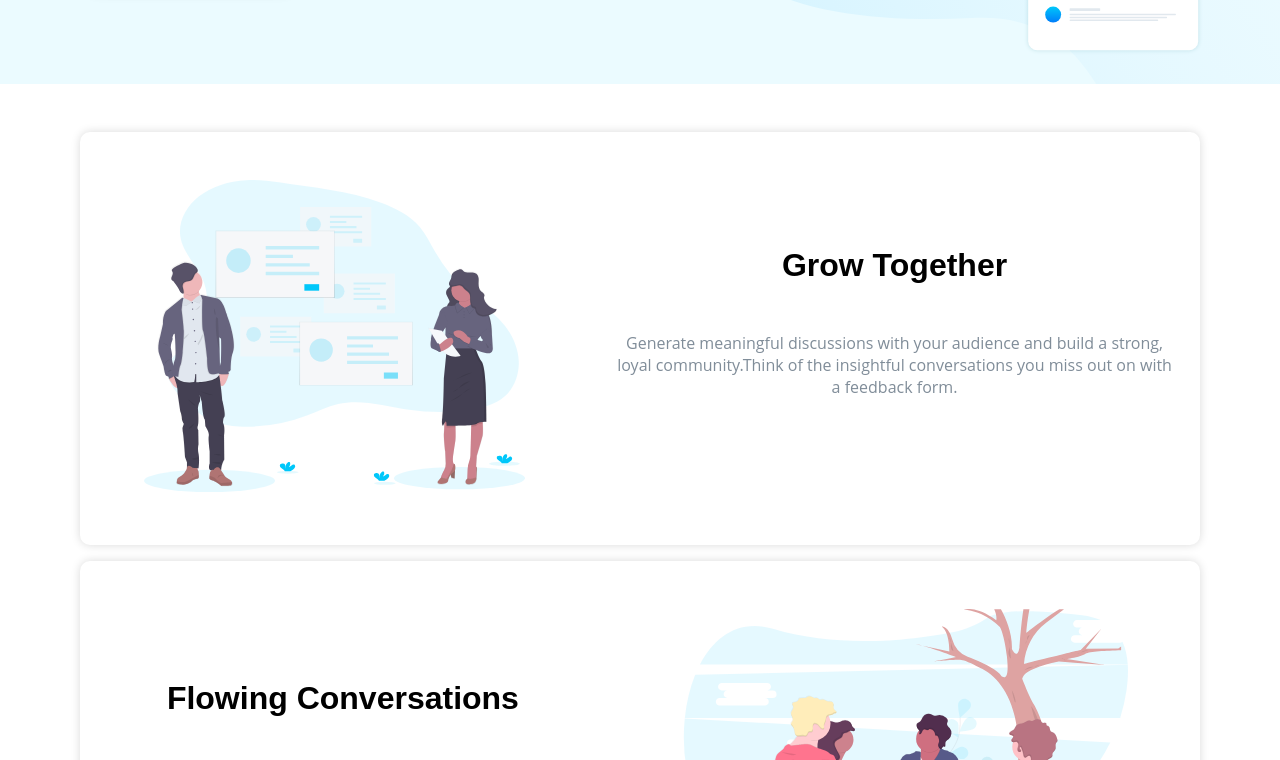
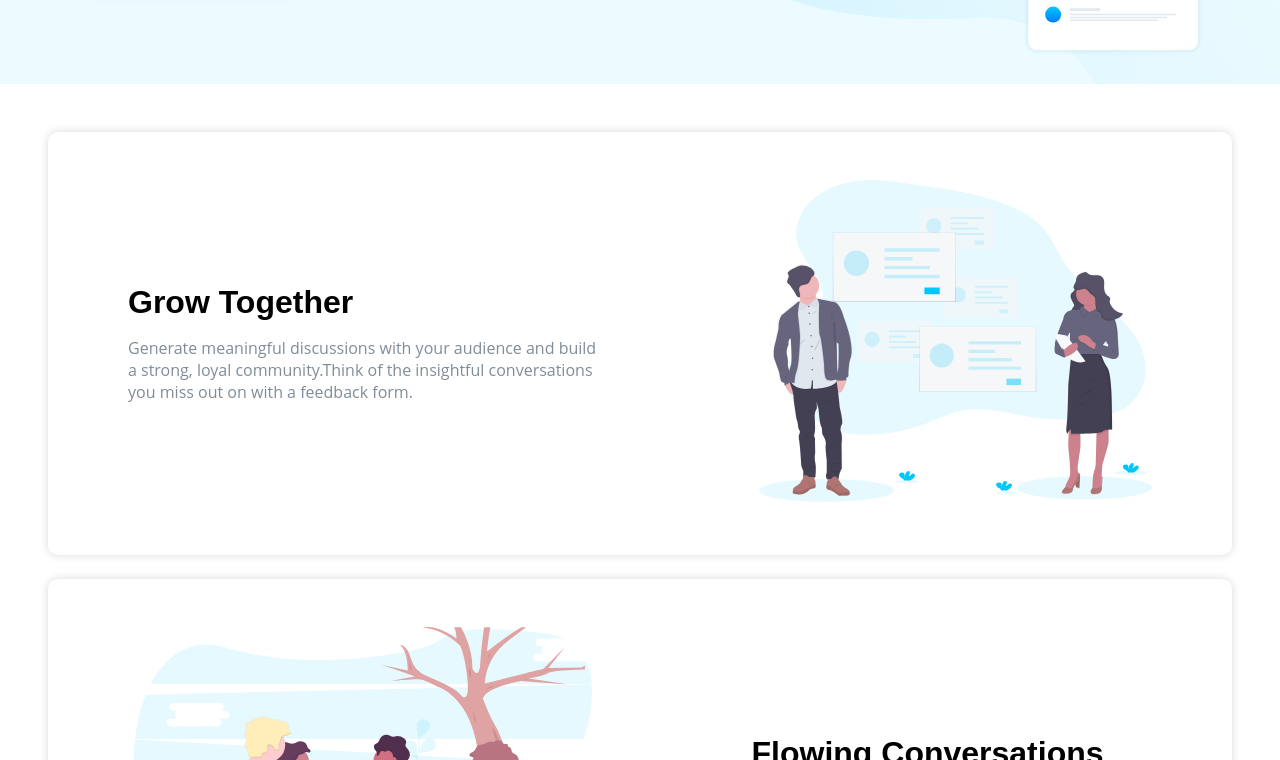
Before and after one commit to codernami/react-landing-page, a React (Create React App) app: page / in a window 1280 px wide. Shown: the part 460-1220 px from the top of the page. Built offline with nearby package versions, Linux system fonts and the light colour scheme.

Commit message:
Fix cards

```diff
--- a/src/components/Card.js
+++ b/src/components/Card.js
@@ -2,7 +2,7 @@ import { StyledCard } from "./styles/Card.styled";
 
 export default function Card({ item: { id, title, body, image } }) {
   return (
-    <StyledCard layout={id % 2 === 0 && "row-reverse"}>
+    <StyledCard layout={id % 2 === 0 && "row"}>
       <div>
         <img src={`./images/${image}`} alt="" />
       </div>
--- a/src/components/styles/Card.styled.js
+++ b/src/components/styles/Card.styled.js
@@ -3,25 +3,31 @@ import styled from "styled-components";
 export const StyledCard = styled.div`
   display: flex;
   flex-direction: column;
-  margin-bottom: 1rem;
+  margin-bottom: 1.5rem;
   text-align: center;
   border-radius: 10px;
   box-shadow: 0 0 10px rgba(0, 0, 0, 0.15);
 
   @media (min-width: 768px) {
-    flex-direction: ${({ layout }) => layout || "row"};
+    flex-direction: ${({ layout }) => layout || "row-reverse"};
     align-items: center;
+    text-align: left;
   }
   div {
     padding: 3rem 1rem;
+
+    @media (min-width: 768px) {
+      padding: 3rem 5rem;
+    }
   }
 
   p {
     color: #808d99;
     padding: 2rem 0.5rem;
-  }
-  img {
-    width: 80%;
+
+    @media (min-width: 768px) {
+      padding: 0;
+    }
   }
 `;
 
--- a/src/components/styles/Container.styled.js
+++ b/src/components/styles/Container.styled.js
@@ -4,6 +4,6 @@ export const Container = styled.div`
   padding: 3rem 1rem 6rem 1rem;
 
   @media (min-width: 768px) {
-    padding: 3rem 5rem 9rem;
+    padding: 3rem 3rem 9rem;
   }
 `;
--- a/src/components/styles/Header.styled.js
+++ b/src/components/styles/Header.styled.js
@@ -80,5 +80,8 @@ export const StyledHero = styled.div`
       margin-left: 0;
       padding: 1.2rem 2.5rem;
     }
+    &:hover {
+      filter: blur(0.7px);
+    }
   }
 `;
```
